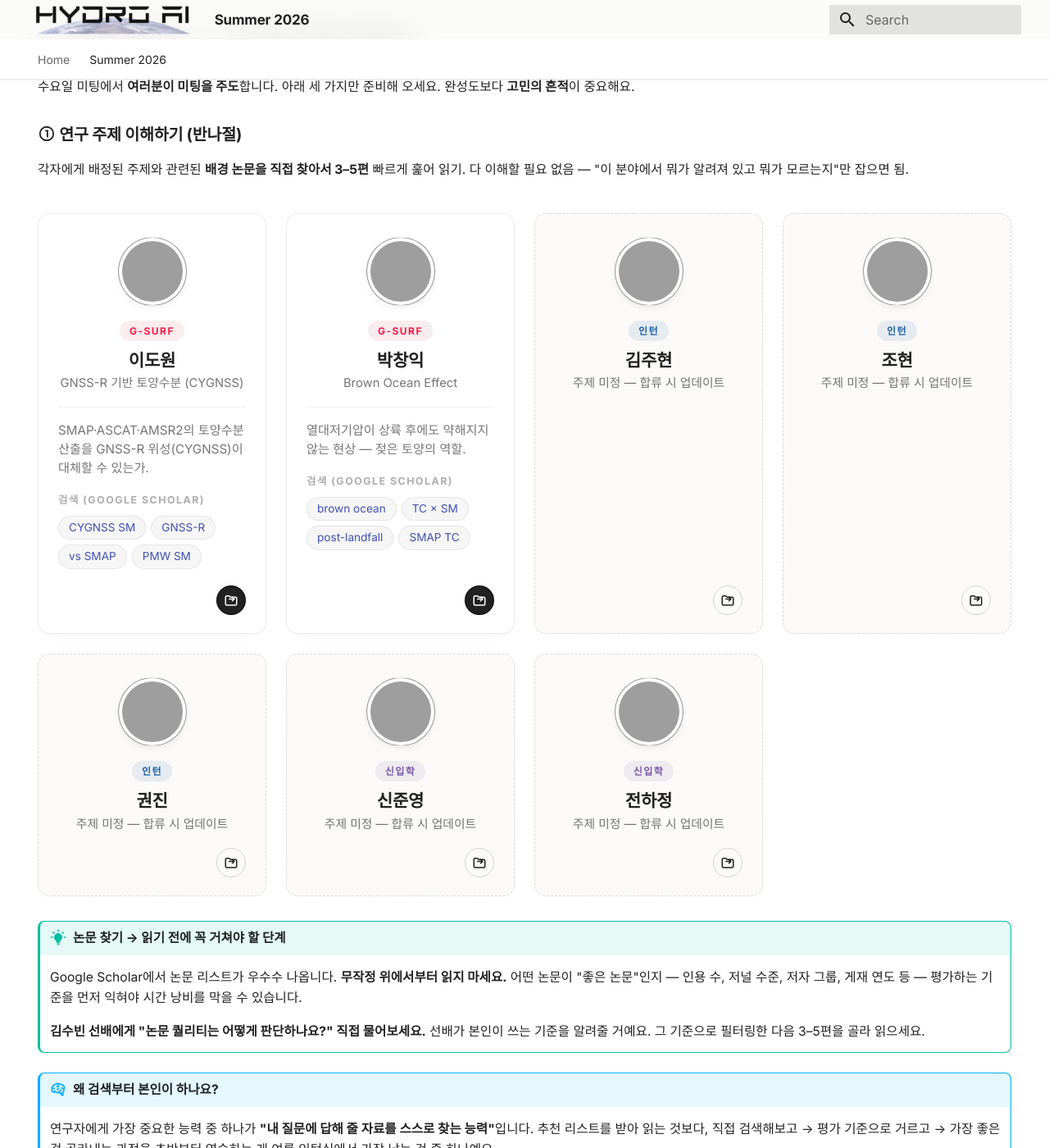
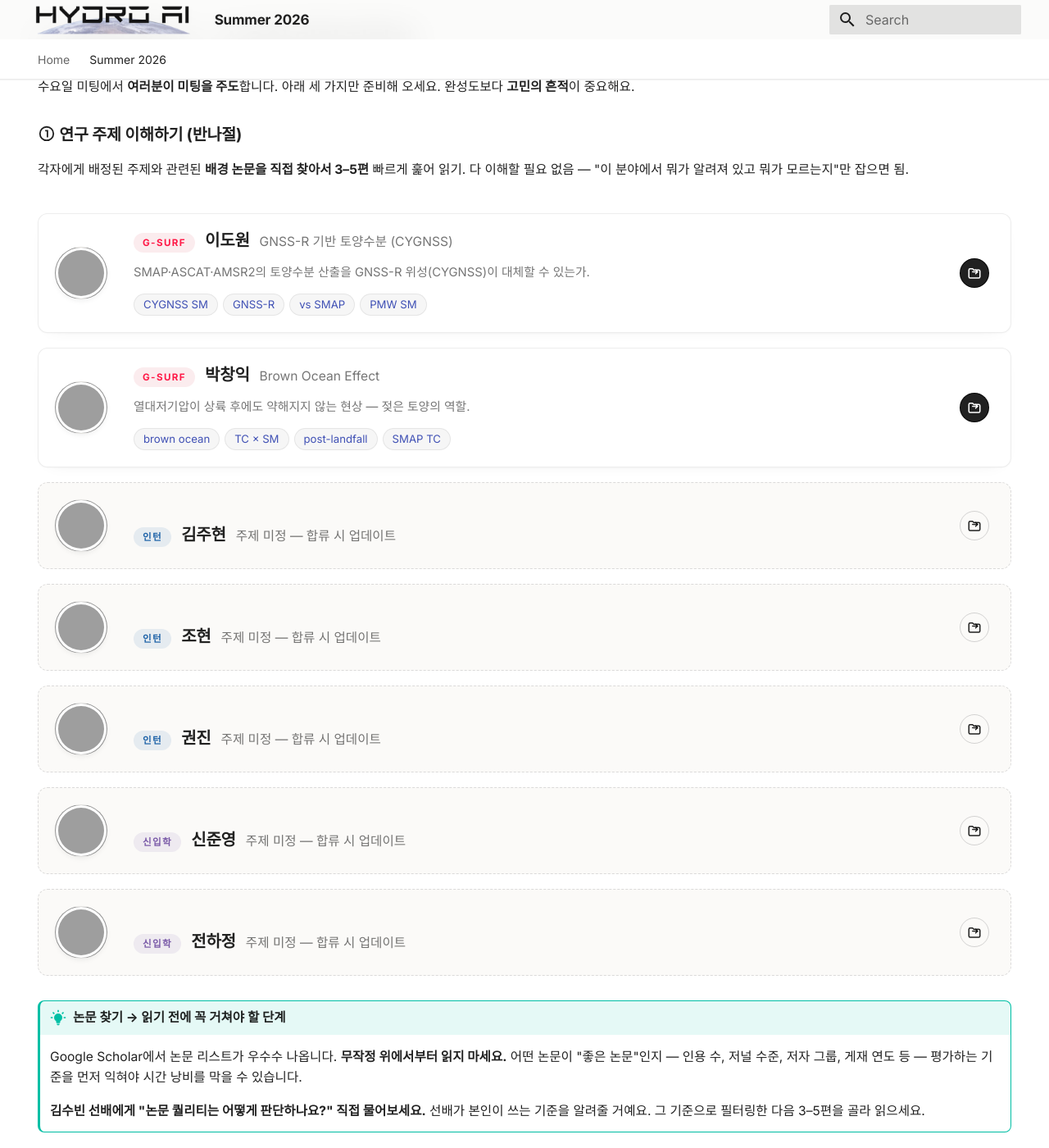
Before and after one commit to Hyunglok-Kim/hydroai-interns, an MkDocs documentation site: the page built from docs/2026-summer/index.md, in a window 1280 px wide and 1400 px high, scrolled down 1205 px, cut to the strip 0-1400 px from the top of the window. Shown: the whole strip at 82% size. Built offline with MkDocs 1.6.1 and Material for MkDocs 9.7.7, drawn with Linux system fonts in a browser that asks for light colours; grey boxes are pictures that could not be loaded.

Commit message:
Student cards: rows instead of grid; drop Scholar label
The Workspace button kept moving up/down depending on whether a card
had 1 or 2 rows of keyword chips. Fix by changing the whole layout:

- Stack cards vertically (one per row) instead of a responsive grid.
  Each card is its own horizontal row: photo (left, 64px) ·
  meta+summary+chips (middle, flex) · Workspace icon (right, fixed).
- Grid-template-areas pins the Workspace button to a single column
  that spans all three rows — it sits at a constant position no
  matter how many chips a student has.
- Chips locked to a single row (flex-wrap: nowrap, overflow hidden);
  if a card gets too narrow, the rightmost chips are clipped instead
  of pushing the button down.
- Topic/name/badge collapse into one baseline-aligned row to save
  vertical space.
- Drop the '검색 (Google Scholar)' label — the chip styling already
  signals they're searchable, and the tooltip shows the full query.
- Placeholder cards collapse to a single row (no summary or chips).

```diff
--- a/docs/2026-summer/index.md
+++ b/docs/2026-summer/index.md
@@ -64,7 +64,6 @@ Below is what to prepare <strong>before our first meeting on Wednesday afternoon
     <p class="student-topic">GNSS-R 기반 토양수분 (CYGNSS)</p>
   </div>
   <p class="student-summary">SMAP·ASCAT·AMSR2의 토양수분 산출을 GNSS-R 위성(CYGNSS)이 대체할 수 있는가.</p>
-  <div class="kw-label">검색 (Google Scholar)</div>
   <div class="kw-list">
     <a class="kw-chip" href="https://scholar.google.com/scholar?q=CYGNSS+soil+moisture" target="_blank" rel="noopener">CYGNSS SM</a>
     <a class="kw-chip" href="https://scholar.google.com/scholar?q=GNSS-R+soil+moisture+retrieval" target="_blank" rel="noopener">GNSS-R</a>
@@ -88,7 +87,6 @@ Below is what to prepare <strong>before our first meeting on Wednesday afternoon
     <p class="student-topic">Brown Ocean Effect</p>
   </div>
   <p class="student-summary">열대저기압이 상륙 후에도 약해지지 않는 현상 — 젖은 토양의 역할.</p>
-  <div class="kw-label">검색 (Google Scholar)</div>
   <div class="kw-list">
     <a class="kw-chip" href="https://scholar.google.com/scholar?q=brown+ocean+effect" target="_blank" rel="noopener">brown ocean</a>
     <a class="kw-chip" href="https://scholar.google.com/scholar?q=tropical+cyclone+landfall+soil+moisture" target="_blank" rel="noopener">TC × SM</a>
--- a/docs/stylesheets/extra.css
+++ b/docs/stylesheets/extra.css
@@ -488,82 +488,115 @@ a.cohort-card:hover .cohort-arrow {
 }
 
 /* ============================================================
-   STUDENT CARDS — compact, photo-first, equal-height grid
+   STUDENT CARDS — horizontal row layout
+   Photo (left) · Info (middle, flex-grow) · Workspace btn (right)
    ============================================================ */
 .student-grid {
-  display: grid;
-  grid-template-columns: repeat(auto-fill, minmax(240px, 1fr));
-  gap: 1.2rem;
+  display: flex;
+  flex-direction: column;
+  gap: 0.9rem;
   margin: 2rem 0 1.5rem;
 }
 
 .student-card {
   position: relative;
-  display: flex;
-  flex-direction: column;
-  padding: 1.2rem 1.2rem 1.1rem;
-  border-radius: 14px;
+  display: grid;
+  grid-template-columns: 72px 1fr auto;
+  grid-template-areas:
+    "photo meta   btn"
+    "photo summary btn"
+    "photo kw     btn";
+  align-items: center;
+  column-gap: 1.2rem;
+  row-gap: 0.25rem;
+  padding: 1rem 1.3rem 1rem 1rem;
+  border-radius: 12px;
   background: #ffffff;
   border: 1px solid rgba(28, 31, 36, 0.08);
-  box-shadow: 0 1px 2px rgba(28, 31, 36, 0.03), 0 6px 20px -16px rgba(28, 31, 36, 0.18);
-  transition: transform 0.25s cubic-bezier(0.4, 0, 0.2, 1),
-              box-shadow 0.25s cubic-bezier(0.4, 0, 0.2, 1),
-              border-color 0.25s ease;
-  min-height: 100%;
+  box-shadow: 0 1px 2px rgba(28, 31, 36, 0.03), 0 6px 20px -16px rgba(28, 31, 36, 0.15);
+  transition: transform 0.22s cubic-bezier(0.4, 0, 0.2, 1),
+              box-shadow 0.22s cubic-bezier(0.4, 0, 0.2, 1),
+              border-color 0.22s ease;
   overflow: hidden;
 }
-/* Accent stripe along the top — invisible until hover, then slides in */
+.student-card .student-photo { grid-area: photo; align-self: center; }
+.student-card .student-meta { grid-area: meta; align-self: end; }
+.student-card .student-summary { grid-area: summary; align-self: center; }
+.student-card .kw-list { grid-area: kw; align-self: start; }
+.student-card .ws-btn { grid-area: btn; align-self: center; }
+
+/* Placeholder cards skip summary + kw rows — let the middle row stretch */
+.student-card.placeholder {
+  grid-template-areas: "photo meta btn";
+  grid-template-rows: auto;
+  align-items: center;
+}
+/* Left accent bar — invisible until hover, then slides down */
 .student-card::before {
   content: "";
   position: absolute;
-  top: 0; left: 0; right: 0;
-  height: 3px;
-  background: linear-gradient(90deg, var(--md-accent-fg-color), rgba(200, 16, 46, 0.4));
-  transform: scaleX(0);
-  transform-origin: left center;
-  transition: transform 0.32s cubic-bezier(0.4, 0, 0.2, 1);
+  top: 0; bottom: 0; left: 0;
+  width: 3px;
+  background: linear-gradient(180deg, var(--md-accent-fg-color), rgba(200, 16, 46, 0.4));
+  transform: scaleY(0);
+  transform-origin: top center;
+  transition: transform 0.28s cubic-bezier(0.4, 0, 0.2, 1);
 }
 .student-card:hover {
-  transform: translateY(-6px);
+  transform: translateX(2px);
   border-color: rgba(28, 31, 36, 0.18);
   box-shadow:
     0 2px 4px rgba(28, 31, 36, 0.04),
-    0 22px 44px -18px rgba(28, 31, 36, 0.28),
-    0 8px 16px -12px rgba(200, 16, 46, 0.12);
+    0 18px 36px -18px rgba(28, 31, 36, 0.22),
+    0 6px 14px -10px rgba(200, 16, 46, 0.12);
 }
 .student-card:hover::before {
-  transform: scaleX(1);
+  transform: scaleY(1);
+}
+@media (max-width: 540px) {
+  .student-card {
+    grid-template-columns: 56px 1fr auto;
+    gap: 0.8rem;
+    padding: 0.8rem 0.9rem;
+  }
 }
 
 /* Photo — square, sits at top center; falls back to a styled initial */
 .student-photo {
   position: relative;
-  width: 84px;
-  height: 84px;
-  margin: 0.2rem auto 0.9rem;
+  width: 64px;
+  height: 64px;
+  margin: 0;
   border-radius: 50%;
   background-color: #f3f1ed;
   background-size: cover;
   background-position: center;
   background-repeat: no-repeat;
   border: 1px solid rgba(28, 31, 36, 0.08);
-  box-shadow: inset 0 0 0 4px #ffffff, 0 4px 12px -6px rgba(28, 31, 36, 0.18);
+  box-shadow: inset 0 0 0 3px #ffffff, 0 3px 10px -5px rgba(28, 31, 36, 0.18);
   display: flex;
   align-items: center;
   justify-content: center;
   font-family: "Inter", -apple-system, system-ui, sans-serif;
-  font-size: 1.6rem;
+  font-size: 1.3rem;
   font-weight: 300;
   color: rgba(28, 31, 36, 0.45);
   letter-spacing: -0.02em;
-  transition: transform 0.3s cubic-bezier(0.4, 0, 0.2, 1),
-              box-shadow 0.3s ease;
+  transition: transform 0.25s cubic-bezier(0.4, 0, 0.2, 1),
+              box-shadow 0.25s ease;
 }
 .student-card:hover .student-photo {
   transform: scale(1.06);
   box-shadow:
-    inset 0 0 0 4px #ffffff,
-    0 8px 22px -8px rgba(200, 16, 46, 0.32);
+    inset 0 0 0 3px #ffffff,
+    0 6px 18px -6px rgba(200, 16, 46, 0.3);
+}
+@media (max-width: 540px) {
+  .student-photo {
+    width: 48px;
+    height: 48px;
+    font-size: 1.05rem;
+  }
 }
 /* Show the Korean initial only when no photo is loaded — handled by ::after
    that reads the data-initial attribute and sits *behind* the photo */
@@ -577,23 +610,29 @@ a.cohort-card:hover .cohort-arrow {
   z-index: -1;
 }
 
-/* Meta block — program badge, name, topic */
+/* Meta block — sits in the middle column of the row */
 .student-meta {
-  text-align: center;
-  margin-bottom: 0.9rem;
+  display: flex;
+  flex-wrap: wrap;
+  align-items: baseline;
+  gap: 0.6rem;
+  text-align: left;
+  margin: 0 0 0.3rem;
+  min-width: 0;
 }
 
 .student-program {
   display: inline-block;
-  padding: 0.16rem 0.6rem;
+  padding: 0.14rem 0.55rem;
   border-radius: 999px;
-  font-size: 0.6rem;
-  font-weight: 600;
+  font-size: 0.58rem;
+  font-weight: 700;
   letter-spacing: 0.12em;
   text-transform: uppercase;
   background: rgba(200, 16, 46, 0.08);
   color: var(--md-accent-fg-color);
-  margin-bottom: 0.55rem;
+  white-space: nowrap;
+  flex: 0 0 auto;
 }
 .student-program.intern {
   background: rgba(31, 99, 168, 0.10);
@@ -605,57 +644,65 @@ a.cohort-card:hover .cohort-arrow {
 }
 
 h4.student-name {
-  margin: 0 0 0.3rem;
-  font-size: 1.05rem;
+  margin: 0;
+  font-size: 1rem;
   font-weight: 700;
   letter-spacing: -0.01em;
   color: var(--md-default-fg-color);
   line-height: 1.2;
+  flex: 0 0 auto;
 }
 
 .student-card .student-topic {
   margin: 0;
-  font-size: 0.74rem;
+  font-size: 0.78rem;
   color: var(--md-default-fg-color--light);
   font-weight: 500;
   line-height: 1.35;
+  flex: 1 1 auto;
+  min-width: 0;
+  overflow: hidden;
+  text-overflow: ellipsis;
+  white-space: nowrap;
 }
 
 .student-card .student-summary {
-  margin: 0 0 0.85rem;
-  font-size: 0.76rem;
-  line-height: 1.5;
+  margin: 0.15rem 0 0.5rem;
+  font-size: 0.74rem;
+  line-height: 1.4;
   color: var(--md-default-fg-color--light);
-  padding-top: 0.85rem;
-  border-top: 1px solid rgba(28, 31, 36, 0.06);
+  display: -webkit-box;
+  -webkit-line-clamp: 1;
+  -webkit-box-orient: vertical;
+  overflow: hidden;
+}
+@media (max-width: 540px) {
+  .student-card .student-summary { display: none; }
+  .student-card .student-topic { white-space: normal; }
 }
 
-/* Keyword chips — inline-flowing pills, never clipped */
-.kw-label {
-  font-size: 0.62rem;
-  font-weight: 600;
-  letter-spacing: 0.12em;
-  text-transform: uppercase;
-  color: var(--md-default-fg-color--lighter);
-  margin-bottom: 0.45rem;
-}
+/* Keyword chips — single row, locked height so Workspace btn never moves */
 .kw-list {
   display: flex;
-  flex-wrap: wrap;
+  flex-wrap: nowrap;
   gap: 0.3rem;
-  margin-bottom: 1rem;
+  margin: 0;
+  overflow: hidden;
 }
 .kw-chip {
-  display: inline-block;
-  padding: 0.25rem 0.6rem;
+  display: inline-flex;
+  align-items: center;
+  padding: 0.2rem 0.55rem;
   border-radius: 999px;
   background: rgba(28, 31, 36, 0.04);
   border: 1px solid rgba(28, 31, 36, 0.08);
-  font-size: 0.68rem;
+  font-size: 0.66rem;
   font-weight: 500;
   color: var(--md-default-fg-color--light);
   text-decoration: none !important;
   line-height: 1.3;
+  white-space: nowrap;
+  flex: 0 0 auto;
   transition: all 0.15s ease;
 }
 .kw-chip:hover {
@@ -664,10 +711,8 @@ h4.student-name {
   color: var(--md-accent-fg-color);
 }
 
-/* Workspace button — square icon-only, sits in the bottom-right of each card */
+/* Workspace button — square icon-only, sits in the right column of each row */
 .ws-btn {
-  align-self: flex-end;
-  margin-top: auto;
   width: 36px;
   height: 36px;
   padding: 0;
@@ -679,6 +724,7 @@ h4.student-name {
   color: #ffffff;
   border: 1px solid var(--md-default-fg-color);
   cursor: pointer;
+  flex: 0 0 auto;
   transition: background 0.18s ease, border-color 0.18s ease,
               transform 0.18s ease, box-shadow 0.18s ease;
 }
```
